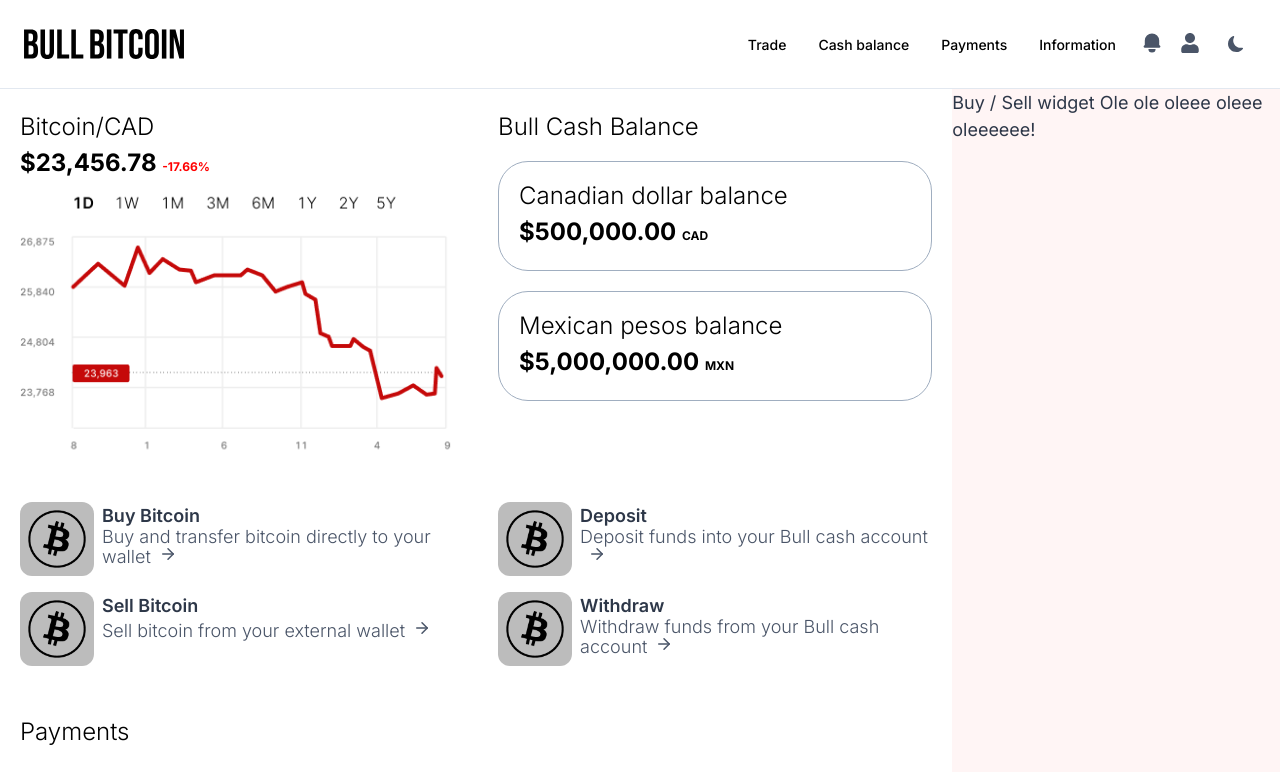
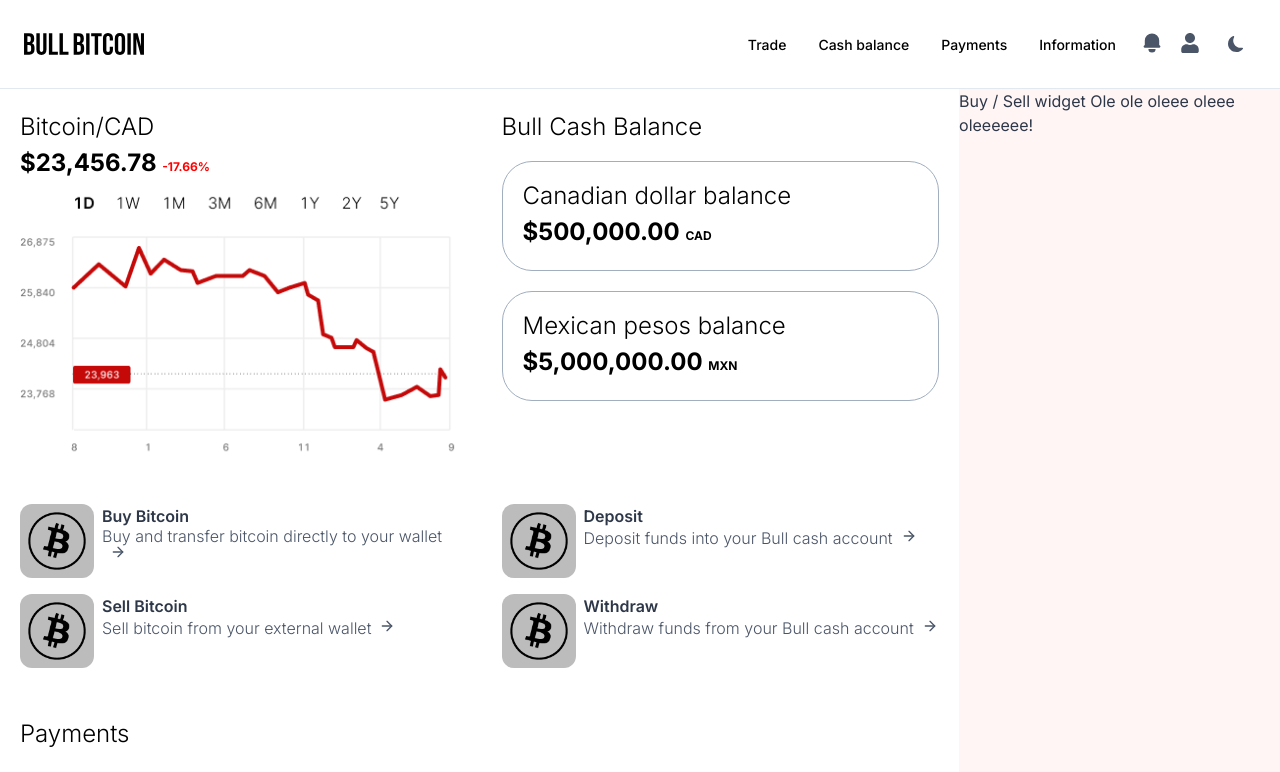
Before and after one commit to saiy2k/CN-Frame, a Next.js app: page / in a window 1280 px wide. Shown: the top 772 px of the page. Built offline with nearby package versions, Linux system fonts and the light colour scheme.

Commit message:
Home - Wide screen (2xl/1600px+)

```diff
--- a/app/page.tsx
+++ b/app/page.tsx
@@ -13,7 +13,7 @@
 
 export default function Home() {
   return (
-    <Flex w='100%' maxW='1280px' m='auto'>
+    <Flex w='100%' maxW='1600px' m='auto'>
       <Flex direction='column'>
 
         <SimpleGrid columns={{ base: 1, md: 2 }} spacing='4px' flex='auto'>
--- a/app/theme/customStyles.ts
+++ b/app/theme/customStyles.ts
@@ -56,26 +56,26 @@
 
   h3: {
     color: 'black',
-    fontSize: { base: '18px', lg: '24px' },
+    fontSize: { base: '18px', xl: '24px', '2xl': '32px' },
     fontWeight: 300,
-    lineHeight: { base: '24px', lg: '36px'},
+    lineHeight: { base: '24px', xl: '36px', '2xl': '48px' },
   },
 
   h3b: {
     color: 'black',
-    fontSize: { base: '24px', lg: '24px' },
+    fontSize: { base: '24px', xl: '24px', '2xl': '32px' },
     fontWeight: 700,
-    lineHeight: { base: '40px', lg: '36px'},
+    lineHeight: { base: '40px', xl: '36px', '2xl': '48px'},
   },
 
   actionButtonTitle: {
-    fontSize: { base: '16px', lg: '18px' },
+    fontSize: { base: '16px', xl: '16px', '2xl': '20px' },
     fontWeight: '600',
     lineHeight: '24px',
   },
   actionButtonText: {
     color: 'gray.600',
-    fontSize: { base: '16px', lg: '18px' },
+    fontSize: { base: '16px', xl: '16px', '2xl': '20px' },
     fontWeight: '300',
     lineHeight: '16px',
   }
--- a/app/theme/index.ts
+++ b/app/theme/index.ts
@@ -17,6 +17,13 @@
   styles,
   colors,
   components,
+  breakpoints: {
+    sm: '576pm',
+    md: '768px',
+    lg: '992px',
+    xl: '1200px',
+    '2xl': '1600px'
+  }
 }
 
 export function getBullBitcoinTheme(
```
